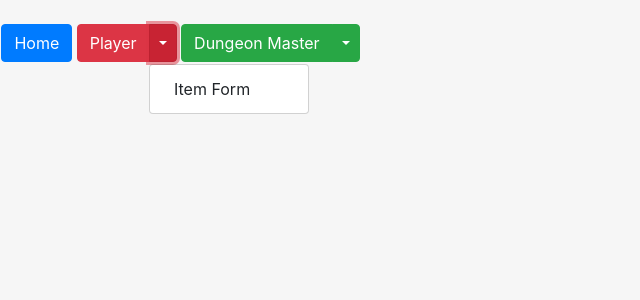
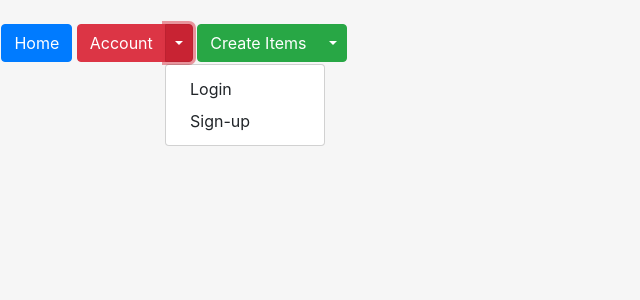
Before and after one commit to sotails/DnDatabase, a Django app: page / in a window 1280 px wide, after a click on "Toggle Dropdown". Shown: the top 300 px of the page, without its empty margins (0-640 px from the left). Run offline with Django 3.2, Linux system fonts and the light colour scheme; parts of the project's set-up code (start-up, migrations or seed data) failed here and were passed over; some libraries are stand-ins or nearby versions.

Commit message:
Worked on table and users
Tried to edit the django tables 2 but I had to comment it out ot work on other issues.

```diff
--- a/mysite/mysite/settings.py
+++ b/mysite/mysite/settings.py
@@ -33,6 +33,7 @@ ALLOWED_HOSTS = []
 INSTALLED_APPS = [
 
 	'personal',
+	#'django_tables2',
     'django.contrib.admin',
     'django.contrib.auth',
     'django.contrib.contenttypes',
--- a/mysite/personal/templates/personal/form.html
+++ b/mysite/personal/templates/personal/form.html
@@ -23,8 +23,8 @@
     {%endfor%}
     </div>
 
-   {% load django_tables2 %}
-   {% render_table table %}
+   <!--{% load django_tables2 %}
+   {% render_table table %}-->
 
 
     </body>
--- a/mysite/personal/templates/personal/header.html
+++ b/mysite/personal/templates/personal/header.html
@@ -14,17 +14,18 @@
 <div class="container" style="position: absolute; top: 3%; right: 12%;">
     <a href="/"><button type="button" class="btn btn-primary">Home</button></a>
     <div class="btn-group">
-        <button type="button" class="btn btn-danger">Player</button>
+        <button type="button" class="btn btn-danger">Account</button>
         <button type="button" class="btn btn-danger dropdown-toggle dropdown-toggle-split" data-toggle="dropdown"
                 aria-haspopup="true" aria-expanded="false">
             <span class="sr-only">Toggle Dropdown</span>
         </button>
         <div class="dropdown-menu">
-            <a class="dropdown-item" href="/form">Item Form</a>
+            <a class="dropdown-item" href="/form">Login</a>
+						<a class="dropdown-item" href="/UserForm">Sign-up</a>
         </div>
     </div>
     <div class="btn-group">
-        <button type="button" class="btn btn-success">Dungeon Master</button>
+        <button type="button" class="btn btn-success">Create Items</button>
         <button type="button" class="btn btn-success dropdown-toggle dropdown-toggle-split" data-toggle="dropdown"
                 aria-haspopup="true" aria-expanded="false">
             <span class="sr-only">Toggle Dropdown</span>
--- a/mysite/personal/urls.py
+++ b/mysite/personal/urls.py
@@ -19,4 +19,6 @@ urlpatterns = [
     url(r'^$', views.index, name='index'),
 
     url(r'^form', views.form, name='form'),
+
+    url(r'^UserForm', views.UserForm, name='UserForm'),
 ]
--- a/mysite/personal/views.py
+++ b/mysite/personal/views.py
@@ -1,6 +1,7 @@
 from django.shortcuts import render
 from django.http import HttpResponseRedirect
 from .forms import ItemForm
+from django.contrib.auth.models import User
 
 from .models import item
 from django.http import JsonResponse
@@ -40,7 +41,17 @@ def form(request):
 	return render(request, 'personal/form.html',{'form': itform ,'hello':hello})
 
 
-def simple_list(request):
-	queryset = Simple.objects.all()
-	table = SimpleTable(queryset)
-	return render(request, 'simple_list.html', {'table':table})
+def UserForm(request):
+	if request.method == 'POST':
+		Uf = UserForm(request.POST)
+		if Uf.is_valid():
+			user = User.objects.create_user(Uf.cleaned_data['uname'],Uf.cleaned_data['password'],Uf.cleaned_data['email'],Uf.cleaned_data['fname'],Uf.cleaned_data['lname'])
+			user.save()
+	else:
+		Uf = UserForm()
+	return render(request, 'personal/UserForm.html',{'form': Uf})
+
+#def simple_list(request):
+	#queryset = Simple.objects.all()
+	#table = SimpleTable(queryset)
+#	return render(request, 'simple_list.html', {'table':table})
```
Also changed, not shown: mysite/personal/forms.py (+7 -0 lines), mysite/personal/models.py (+4 -6 lines), mysite/personal/templates/personal/UserForm.html (added, +12 -0 lines), mysite/db.sqlite3.
